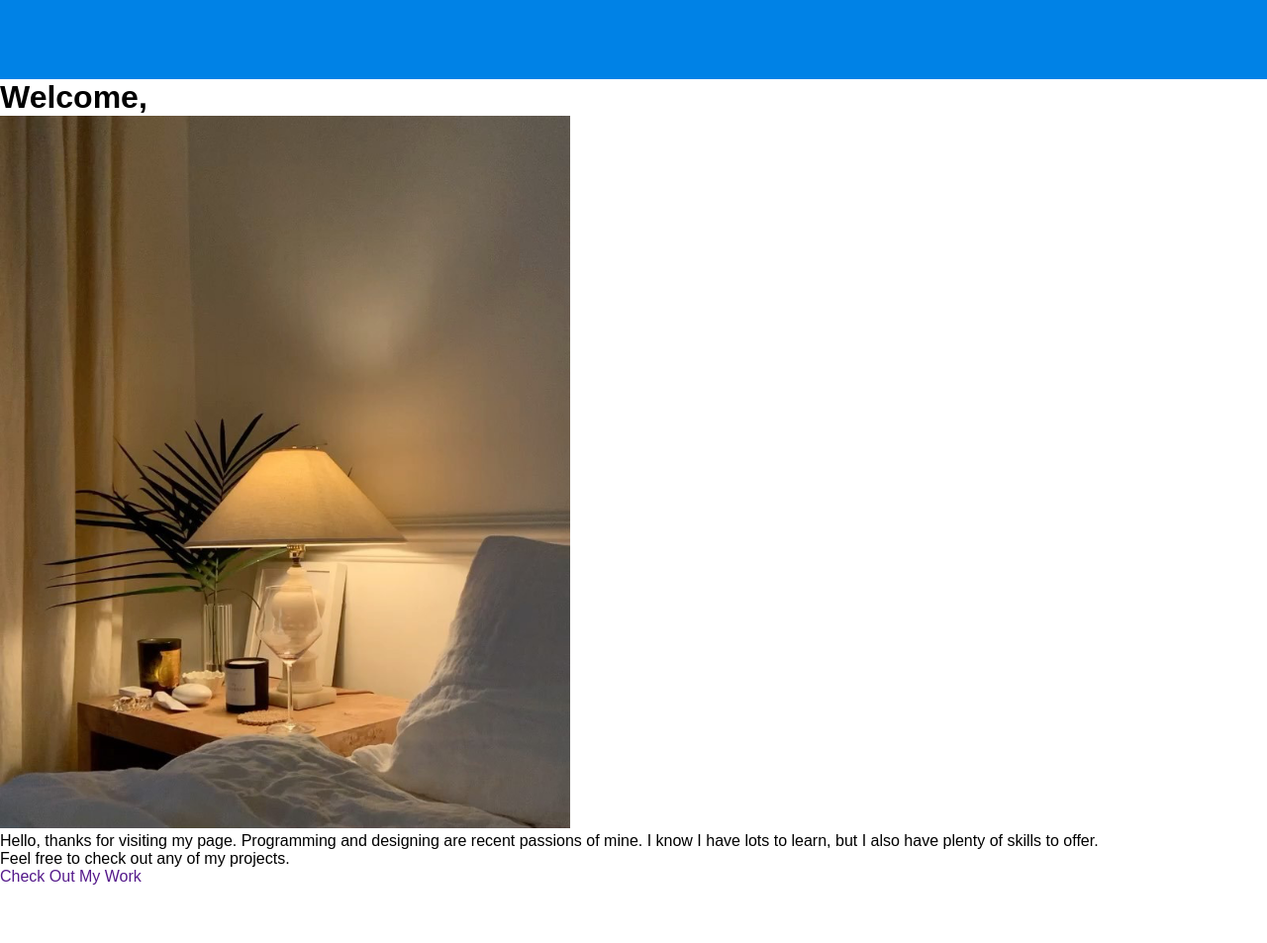
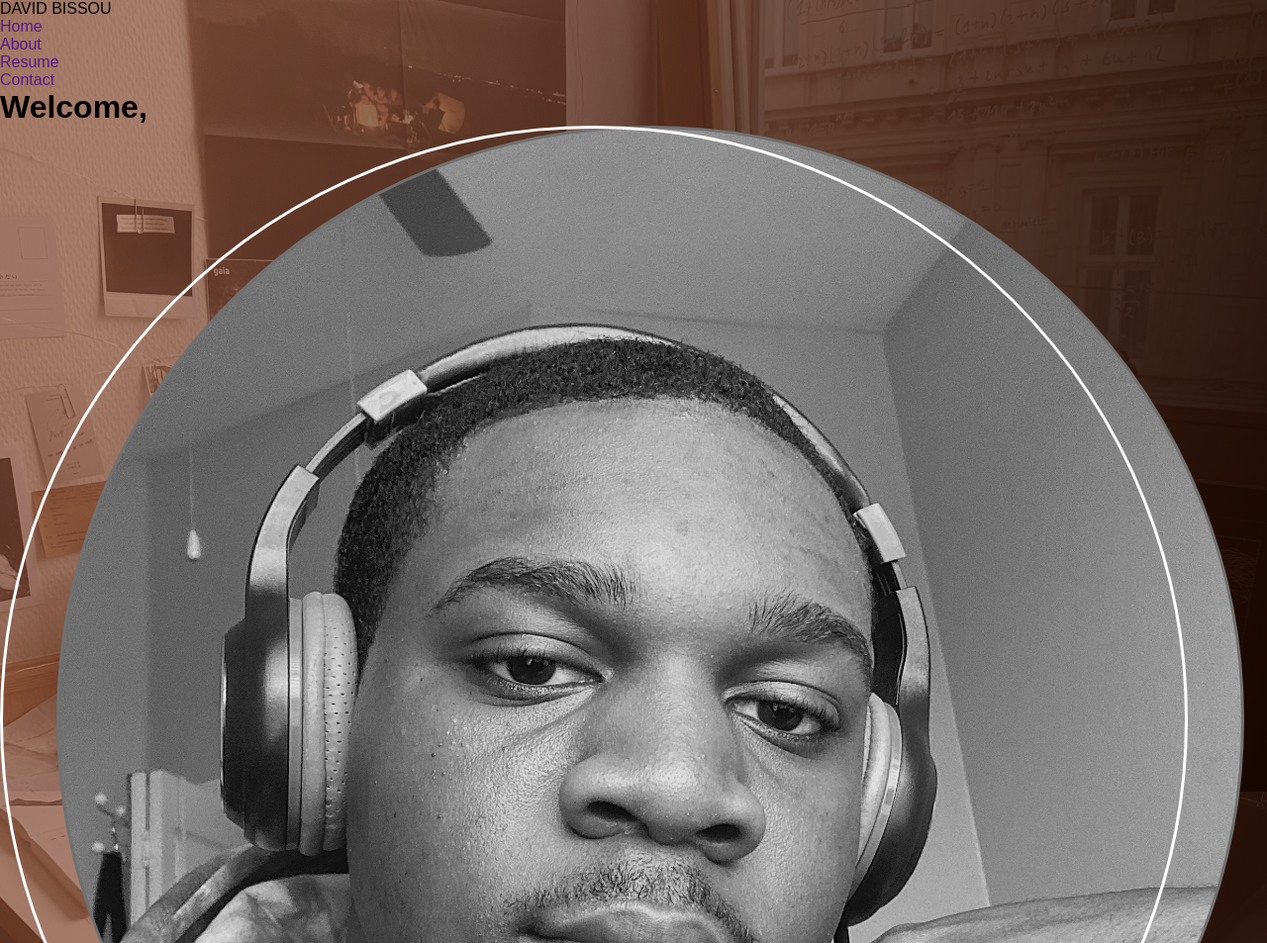
Before and after one commit to thebissoup/PORTFOLIO, a plain HTML site: page index.html in a window 1280 px wide. Shown: the top 953 px of the page at 99% size. Drawn offline with Linux system fonts and the light colour scheme; a web font is replaced by a local one.

Commit message:
Update index.html

```diff
--- a/index.html
+++ b/index.html
@@ -1,54 +1,63 @@
 <!DOCTYPE html>
 <html lang="en">
 <head>
+    <link rel="stylesheet" href="css/styles.css">
+    <link rel="stylesheet" href="https://use.typekit.net/wol4qov.css">
     <meta charset="UTF-8">
     <meta name="viewport" content="width=device-width, initial-scale=1.0">
-    <link rel="stylesheet" href="css/styles.css">
-    <link rel="stylesheet" href="https://use.typekit.net/wol4qov.css">
-    <script src="https://kit.fontawesome.com/a076d05399.js"></script>
-    <title>DAVID BISSOU</title>
+    <title>David Bissou</title>
 </head>
 <style>
+    *{
+       box-sizing: border-box;
+    }
+        body{
+            background: linear-gradient(112deg, rgba(138, 76, 53, .65) 15%,
+            rgba(23, 6, 0, 1)), url("images/studydesk.jpg");
+            background-position: center center;
+            background-repeat: no-repeat;
+            background-attachment: fixed;
+            background-size: cover;
+            margin: 0;
+            padding: 0;
+            font-family: ivymode, sans-serif;
+    }
 </style>
 <body>
-    <div class="main-grid"> <!-- Entire Website is mained by css grid-->
+        <div class="flexbox-body">
+            <div class="navigation">
+                <label for="" class="logobox">
+                    <p class="logotext">
+                        DAVID BISSOU
+                    </p>
+                </label>
+                <ul>
+                    <!-- Here goes the navigation bar-->
+                    <li><a href="" class="active cool-link">Home</a></li>
+                    <li><a href="" class="cool-link">About</a></li>
+                    <li><a href="" class="cool-link">Resume</a></li>
+                    <li><a href="" class="cool-link">Contact</a></li>
+                </ul>
+            </div>
 
-        <nav>
-            <input type="checkbox" id="check">
-            <label for="check" class="checkbtn">
-                <i class="fas fa-bars"></i>
-            </lSbel>
-            <label class="logo">DesignX</label>
-            <ul>
-                <li><a class="active" href="">Home</a></li>
-                <li><a href="">About</a></li>
-                <li><a href="">Resume</a></li>
-                <li><a href="">Contact</a></li>
-                <div class="logo"></div>
-            </ul>
-        </nav>
+            <div class="main flexbox-main">
+                <div class="flex-item">
+                    <h1 class="welcome">Welcome,</h1>
+                </div>
+                <div class="flex-item">
+                    <img class="profile-photo" src="images/profilephoto.png" alt="">
+                </div>
+                <div class="flex-item">
+                    <p class='simple-text'>Hello, thanks for visiting my page. Programming and designing are recent passions of mine.<br> I know I have lots to learn, but I also have plenty of skills to offer. <br>Feel free to check out any of my projects.</p>
+                </div>
 
+            </div>
 
-
-
-        <main>
-            <h1>Welcome,</h1>
-            <img src="/images/classicvibes.png" alt="">
-
-            <p>Hello, thanks for visiting my page. Programming and designing are recent passions of mine. I know I have lots to learn, but I also have plenty of skills to offer. <br>Feel free to check out any of my projects. </p>
-            <a href="">Check Out My Work</a>
-
-
-        </main>
-
-        <footer>
-            <div class="social-links">
-                <div class="social-link"><a href=""><img src="" alt=""></a></div>
-                <div class="social-link"><a href=""><img src="" alt=""></a></div>
-                <div class="social-link"><a href=""><img src="" alt=""></a></div>
+            <div class="footer">
+                <div class="contact-links"><img src="images/icons8-twitter-144.png" alt="Twitter"></div>
+                <div class="contact-links"><img src="images/instagram.svg" alt="Instagram"></div>
+                <div class="contact-links"><img src="images/icons8-github-384.png" alt="GitHub"></div>
             </div>
-        </footer>
-
-    </div>
+        </div>
 </body>
 </html>
```
